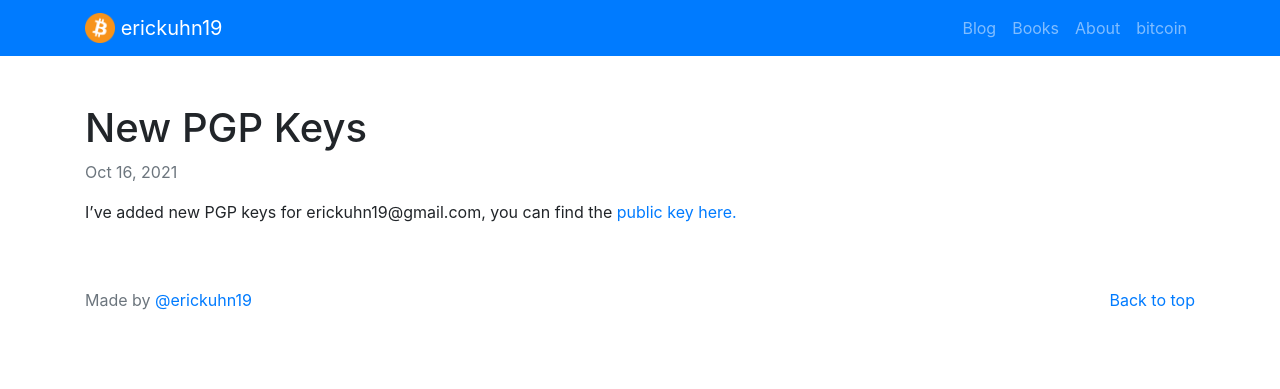
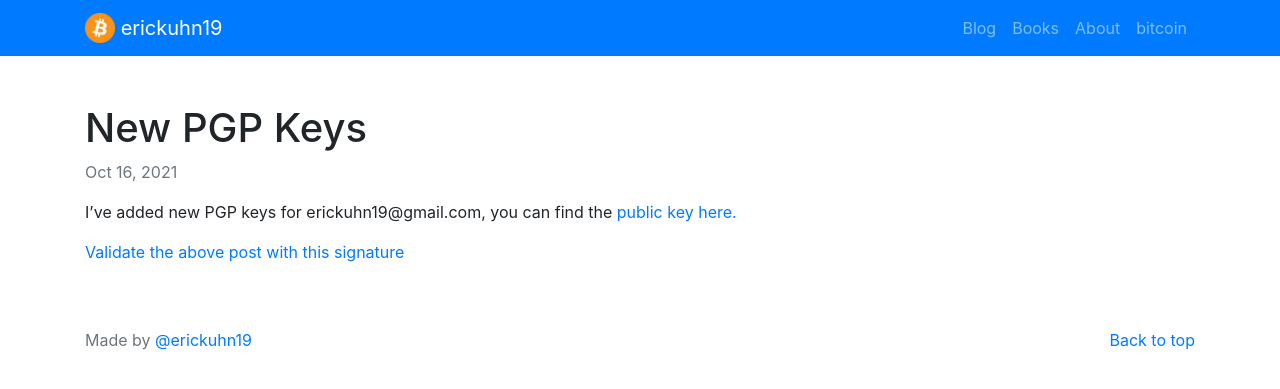
Before and after one commit to erickuhn19/erickuhn19.com, a Jekyll site: the page built from _posts/2021-10-16-new-pgp-keys.md, in a window 1280 px wide. Shown: the top 389 px of the page. Built offline with Jekyll 4.4.1, drawn with Linux system fonts in a browser that asks for light colours.

Commit message:
added back

```diff
--- a/_posts/2021-10-16-new-pgp-keys.md
+++ b/_posts/2021-10-16-new-pgp-keys.md
@@ -6,3 +6,5 @@ date: '2021-10-16'
 ---
 
 I've added new PGP keys for erickuhn19@gmail.com, you can find the [public key here.](/pgpgmail.txt)
+
+[Validate the above post with this signature](/20211016.txt)
```
Also changed, not shown: 1 other file.
